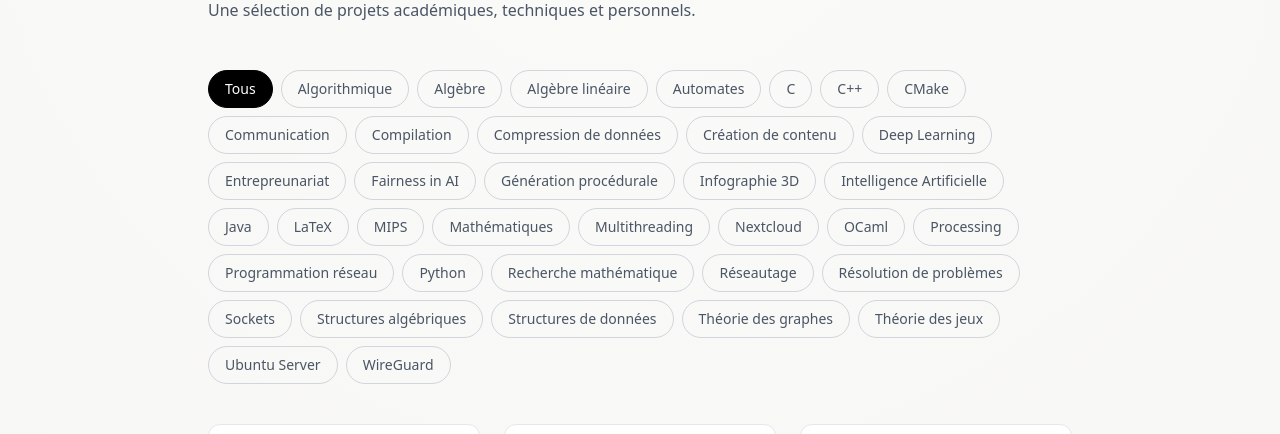
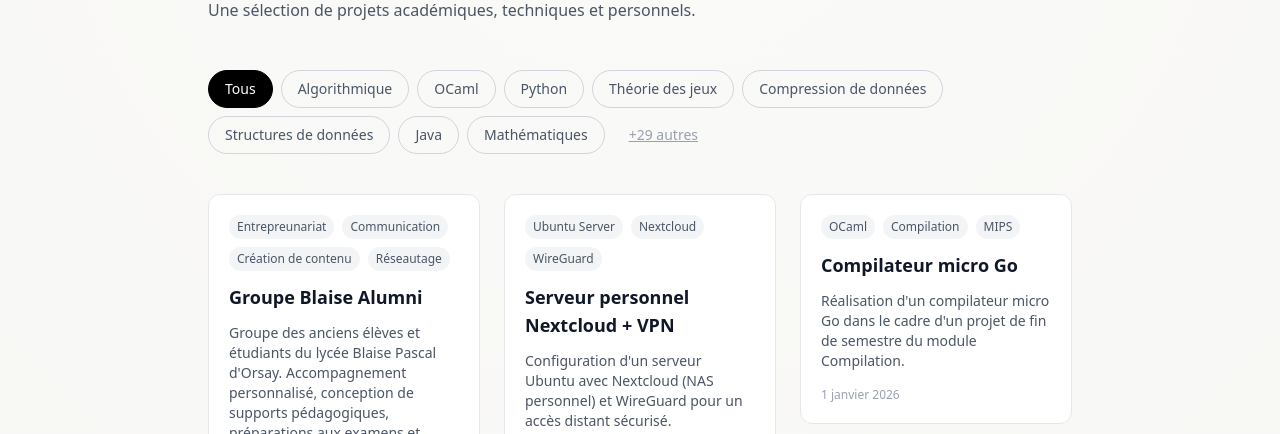
Before and after one commit to alexis-vo/alexisvo-site, a Next.js app: page /projects in a window 1280 px wide. Shown: the part 205-639 px from the top of the page. Built offline with nearby package versions, Linux system fonts and the light colour scheme; no server answers; a web font is replaced by a local one.

Commit message:
ajout tri tags sur ProjectsList

```diff
--- a/components/ProjectsList.tsx
+++ b/components/ProjectsList.tsx
@@ -6,14 +6,25 @@ import { Project } from "@/data/projects";
 import ProjectCard from "./ProjectCard";
 import FadeIn from "./FadeIn";
 
+const VISIBLE_TAGS_COUNT = 8;
+
 export default function ProjectsList({ projects }: { projects: Project[] }) {
   const [activeTags, setActiveTags] = useState<string[]>([]);
+  const [showAllTags, setShowAllTags] = useState(false);
 
-  const allTags = useMemo(() => {
-    const tags = new Set<string>();
-    projects.forEach((p) => p.stack.forEach((t) => tags.add(t)));
-    return Array.from(tags).sort();
+  const sortedTags = useMemo(() => {
+    const counts = new Map<string, number>();
+    projects.forEach((p) =>
+      p.stack.forEach((t) => counts.set(t, (counts.get(t) ?? 0) + 1))
+    );
+    return Array.from(counts.entries())
+      .sort((a, b) => b[1] - a[1])
+      .map(([tag]) => tag);
   }, [projects]);
+
+  const visibleTags = showAllTags
+    ? sortedTags
+    : sortedTags.slice(0, VISIBLE_TAGS_COUNT);
 
   function toggleTag(tag: string) {
     setActiveTags((prev) =>
@@ -28,7 +39,7 @@ export default function ProjectsList({ projects }: { projects: Project[] }) {
 
   return (
     <div>
-      <div className="flex gap-2 mb-10 flex-wrap">
+      <div className="flex gap-2 mb-10 flex-wrap items-center">
         <button
           onClick={() => setActiveTags([])}
           className={`px-4 py-2 rounded-full text-sm border transition-colors ${
@@ -40,7 +51,7 @@ export default function ProjectsList({ projects }: { projects: Project[] }) {
           Tous
         </button>
 
-        {allTags.map((tag) => (
+        {visibleTags.map((tag) => (
           <button
             key={tag}
             onClick={() => toggleTag(tag)}
@@ -53,6 +64,15 @@ export default function ProjectsList({ projects }: { projects: Project[] }) {
             {tag}
           </button>
         ))}
+
+        {sortedTags.length > VISIBLE_TAGS_COUNT && (
+          <button
+            onClick={() => setShowAllTags(!showAllTags)}
+            className="px-4 py-2 rounded-full text-sm text-gray-400 dark:text-gray-500 hover:text-gray-600 dark:hover:text-gray-300 transition-colors underline"
+          >
+            {showAllTags ? "Voir moins" : `+${sortedTags.length - VISIBLE_TAGS_COUNT} autres`}
+          </button>
+        )}
       </div>
 
       {filtered.length === 0 ? (
```
